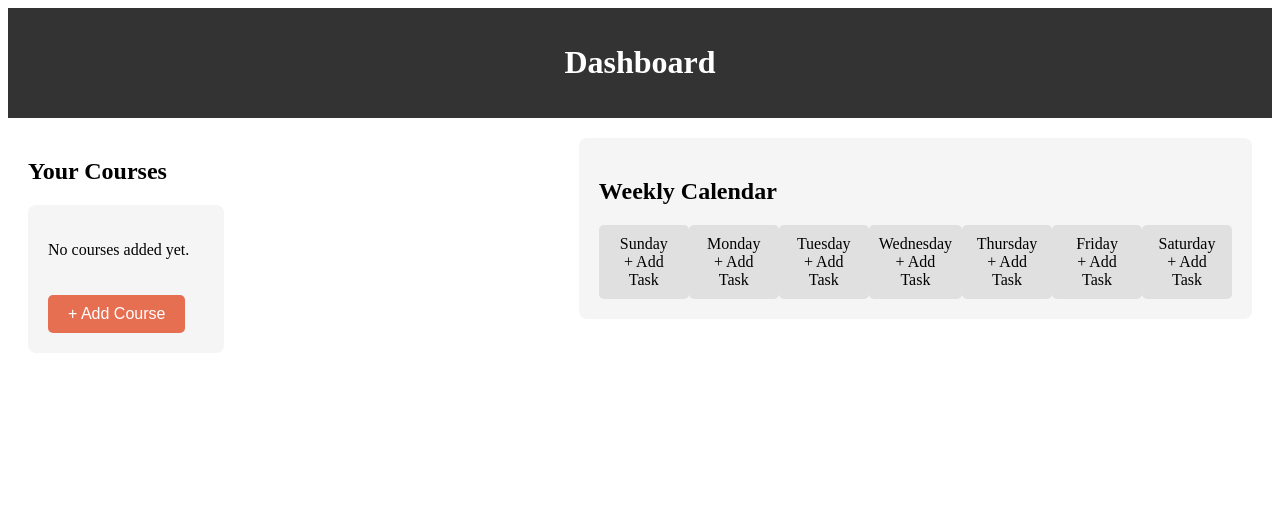
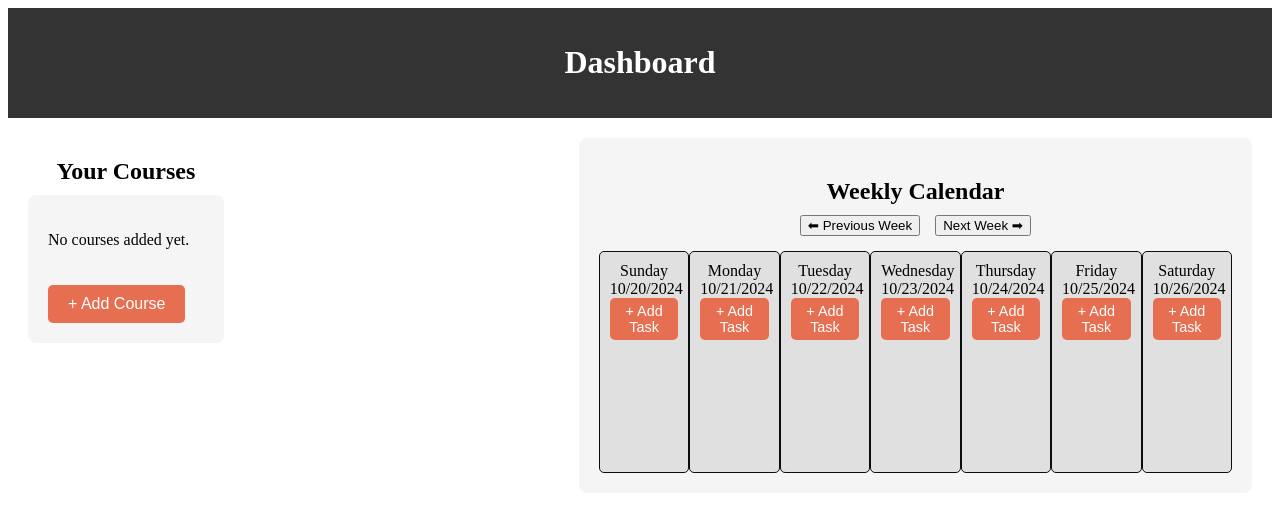
Before and after one commit to ErfanYM/CourseMate, a React (Create React App) app in the folder my-app/: page / in a window 1280 px wide. Shown: the top 512 px of the page. Built offline with nearby package versions, Linux system fonts and the light colour scheme.

Commit message:
Calender Functionality done

```diff
--- a/my-app/public/style.css
+++ b/my-app/public/style.css
@@ -54,6 +54,19 @@
   background-color: #f5f5f5;
   padding: 20px;
   border-radius: 8px;
+  max-width: 900px; /* Limit max width for better alignment */
+  margin: 0 auto; /* Center calendar in container */
+}
+h2 {
+  text-align: center;
+  font-size: 1.5em;
+  margin-bottom: 10px;
+}
+.calendar-navigation {
+  display: flex;
+  justify-content: center;
+  gap: 15px;
+  margin-bottom: 15px;
 }
 
 .week {
@@ -67,33 +80,86 @@
   padding: 10px;
   text-align: center;
   border-radius: 5px;
+  height: 200px;
+  display: flex;
+  flex-direction: column;
+  position: relative;
+  border: 1px solid #0e0d0d;
+  overflow-y: auto;
+}
+.day ul {
+  list-style-type: none;
+  padding: 0;
+  margin: 0;
+  flex-grow: 1;
+}
+.day li {
+  font-size: 0.9em;
+  text-align: left;
+  margin-top: 5px;
+  word-wrap: break-word;
+}
+.day .add-task-button {
+  margin-top: auto; /* Push button to the bottom */
+  background-color: #e76f51;
+  border: none;
+  color: white;
+  padding: 5px 10px;
+  cursor: pointer;
+  font-size: 0.9rem;
+  border-radius: 5px;
+}
+/* Grid Borders for the Calendar */
+.day:not(:last-child) {
+  border-right: 1px solid #0e0d0d; /* Add vertical line */
+}
+
+.week:not(:last-child) .day {
+  border-bottom: 1px solid #0e0d0d; /* Add horizontal line */
 }
 
 /* Modal */
-.modal-background {
+.modal {
   position: fixed;
   top: 0;
   left: 0;
-  width: 100%;
-  height: 100%;
-  background: rgba(0, 0, 0, 0.5);
+  right: 0;
+  bottom: 0;
+  background: rgba(255, 255, 255, 0.9);
   display: flex;
+  align-items: center;
   justify-content: center;
-  align-items: center;
   z-index: 1000;
 }
 
+
 .modal-content {
-  background-color: white;
+  background: white;
   padding: 20px;
   border-radius: 8px;
   width: 400px;
-  box-shadow: 0 5px 15px rgba(0, 0, 0, 0.3);
-  z-index: 1001;
+  max-width: 90%;
+  text-align: left;
+  box-shadow: 0px 0px 15px rgba(0, 0, 0, 0.3);
+}
+.modal-content .form-row {
+  display: flex;
+  flex-direction: column;
+  gap: 15px;
+  margin-bottom: 15px;
+}
+/* Styles for inputs to appear inline */
+.modal-content input[type="text"],
+.modal-content select {
+  width: 100%; /* Full width within the modal */
+  padding: 8px;
+  border-radius: 4px;
+  border: 1px solid #ccc;
+  box-sizing: border-box;
 }
 
-.modal-content h2 {
-  margin-bottom: 15px;
+/* .modal-content h3 {
+  margin-top: 0;
 }
 
 .modal-content label {
@@ -108,18 +174,20 @@
   margin-bottom: 15px;
   border-radius: 4px;
   border: 1px solid #ccc;
-}
+} */
 
 .modal-buttons {
   display: flex;
   justify-content: space-between;
+  margin-top: 20px;
 }
 
 .modal-buttons button {
-  padding: 10px 15px;
+  padding: 10px 20px;
   border: none;
   border-radius: 5px;
   cursor: pointer;
+  font-size: 1rem;
 }
 
 .modal-buttons button[type="submit"] {
--- a/my-app/src/components/Calendar.js
+++ b/my-app/src/components/Calendar.js
@@ -1,19 +1,165 @@
-import React from 'react';
+import React, {useEffect, useState} from 'react';
 
 const Calendar = () => {
+  const [currentWeekStart, setCurrentWeekStart] = useState(null);
+  const [showTaskModal, setShowTaskModal] = useState(false);
+  const [selectedDay, setSelectedDay] = useState(null);
+  const [tasks, setTasks] = useState({});
+  const [taskDetails, setTaskDetails] = useState({
+    description: '',
+    course: '',
+    priority: 'Medium',
+  });
+
+  const getStartOfWeek = (date) => {
+    const startOfWeek = new Date(date);
+    const dayOfWeek = startOfWeek.getDay();
+    startOfWeek.setDate(startOfWeek.getDate() - dayOfWeek);
+    return startOfWeek;
+  };
+
+  useEffect(() => {
+    setCurrentWeekStart(getStartOfWeek(new Date()));
+  }, []);
+
+  const getWeekDates = () => {
+    const weekDates = [];
+    const startOfWeek = new Date(currentWeekStart);
+    for (let i = 0; i < 7; i++) {
+      const date = new Date(startOfWeek);
+      date.setDate(startOfWeek.getDate() + i);
+      weekDates.push(date);
+    }
+    return weekDates;
+  };
+
+  const goToNextWeek = () => {
+    const nextWeekStart = new Date(currentWeekStart);
+    nextWeekStart.setDate(currentWeekStart.getDate() + 7);
+    setCurrentWeekStart(nextWeekStart);
+  };
+
+  const goToPreviousWeek = () => {
+    const previousWeekStart = new Date(currentWeekStart);
+    previousWeekStart.setDate(currentWeekStart.getDate() - 7);
+    setCurrentWeekStart(previousWeekStart);
+  };
+
+  const openTaskModal = (day) => {
+    setSelectedDay(day);
+    setShowTaskModal(true);
+  };
+
+  const closeTaskModal = () => {
+    setShowTaskModal(false);
+    setTaskDetails({description: '', course: '', priority: 'Medium'});
+  };
+
+  const handleInputChange = (e) => {
+    const {name, value } = e.target;
+    setTaskDetails((prevDetails) => ({ ...prevDetails, [name]: value}));
+  };
+
+  const handleSubmitTask = () => {
+    const dateKey = selectedDay.toDateString();
+    const newTask = {...taskDetails};
+
+    setTasks((prevTasks) => {
+      const updatedTasksForDay = prevTasks[dateKey]
+      ? [...prevTasks[dateKey], newTask]
+      : [newTask];
+
+      // Sort tasks by priority: High > Medium > Low
+      updatedTasksForDay.sort((a,b) => {
+        const priorityOrder = { High: 1, Medium: 2, Low: 3};
+        return priorityOrder[a.priority] - priorityOrder[b.priority];
+      });
+
+      return {...prevTasks, [dateKey]: updatedTasksForDay };
+    });
+    closeTaskModal();
+  };
+
+
+  const weekDates = getWeekDates();
+  const daysOfWeek = ['Sunday', 'Monday', 'Tuesday', 'Wednesday', 'Thursday', 'Friday', 'Saturday'];
+
   return (
     <div className="calendar">
       <h2>Weekly Calendar</h2>
+      <div className="calendar-navigation">
+        <button onClick={goToPreviousWeek}>{"\u2B05"} Previous Week</button>
+        <button onClick={goToNextWeek}>Next Week {"\u27A1"} </button>
+      </div>
       <div className="week">
-        <div className="day">Sunday<br />+ Add Task</div>
-        <div className="day">Monday<br />+ Add Task</div>
-        <div className="day">Tuesday<br />+ Add Task</div>
-        <div className="day">Wednesday<br />+ Add Task</div>
-        <div className="day">Thursday<br />+ Add Task</div>
-        <div className="day">Friday<br />+ Add Task</div>
-        <div className="day">Saturday<br />+ Add Task</div>
+        {weekDates.map((date, index) => {
+          const dateKey = date.toDateString();
+          const dayTasks = tasks[dateKey] || [];
+
+          return (
+            <div key={index} className="day">
+              {daysOfWeek[index]}<br />
+              {date.toLocaleDateString()}<br />
+              <button className="add-task-button" onClick={() => openTaskModal(date)}>+ Add Task</button>
+
+              {/* Display tasks for the specific day, sorted by priority */}
+              <ul>
+                {dayTasks.map((task, taskIndex) => (
+                  <li key={taskIndex}>
+                    <strong>{task.priority}</strong>: {task.description}
+                    {task.course && ` (Course: ${task.course})`}
+                  </li>
+                ))}
+              </ul>
+            </div>
+          );
+        })}
       </div>
+      {showTaskModal && (
+        <div className="modal">
+          <div className="modal_content">
+          <h3>Add Task for {selectedDay.toLocaleDateString()}</h3>
+          <label>
+            Task Description:
+            <input
+            type= "text"
+            name= "description"
+            value= {taskDetails.description}
+            onChange={handleInputChange}
+            placeholder="Enter task description"
+            />
+          </label>
+          <label>
+              Related Course (optional):
+              <input
+                type="text"
+                name="course"
+                value={taskDetails.course}
+                onChange={handleInputChange}
+                placeholder="Enter course name"
+              />
+            </label>
+          <label>
+              Priority Level:
+              <select
+                name="priority"
+                value={taskDetails.priority}
+                onChange={handleInputChange}
+              >
+                <option value="High">High</option>
+                <option value="Medium">Medium</option>
+                <option value="Low">Low</option>
+              </select>
+            </label>
+            <div className="modal-buttons">
+              <button onClick={handleSubmitTask}>Save Task</button>
+              <button onClick={closeTaskModal}>Cancel</button>
+            </div>
+          </div>
+        </div>
+      )}
     </div>
+
   );
 };
 
```
